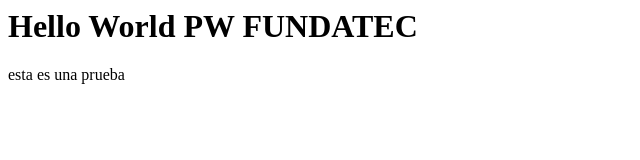
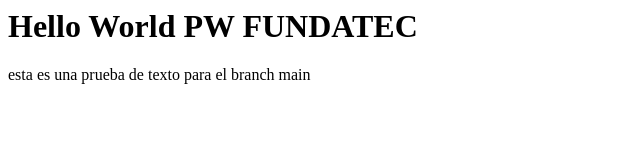
Before and after one commit to MarceAmsa/proyecto-web, a plain HTML site: page index.html in a window 1280 px wide. Shown: the whole page, without its empty margins (0-640 px from the left). Drawn offline with Linux system fonts and the light colour scheme.

Commit message:
Explicación de lo que se hizo en el branch

```diff
--- a/index.html
+++ b/index.html
@@ -1,2 +1,2 @@
 <h1>Hello World PW FUNDATEC </h1>
-<p>esta es una prueba</p>
+<p>esta es una prueba de texto para el branch main</p>
```
